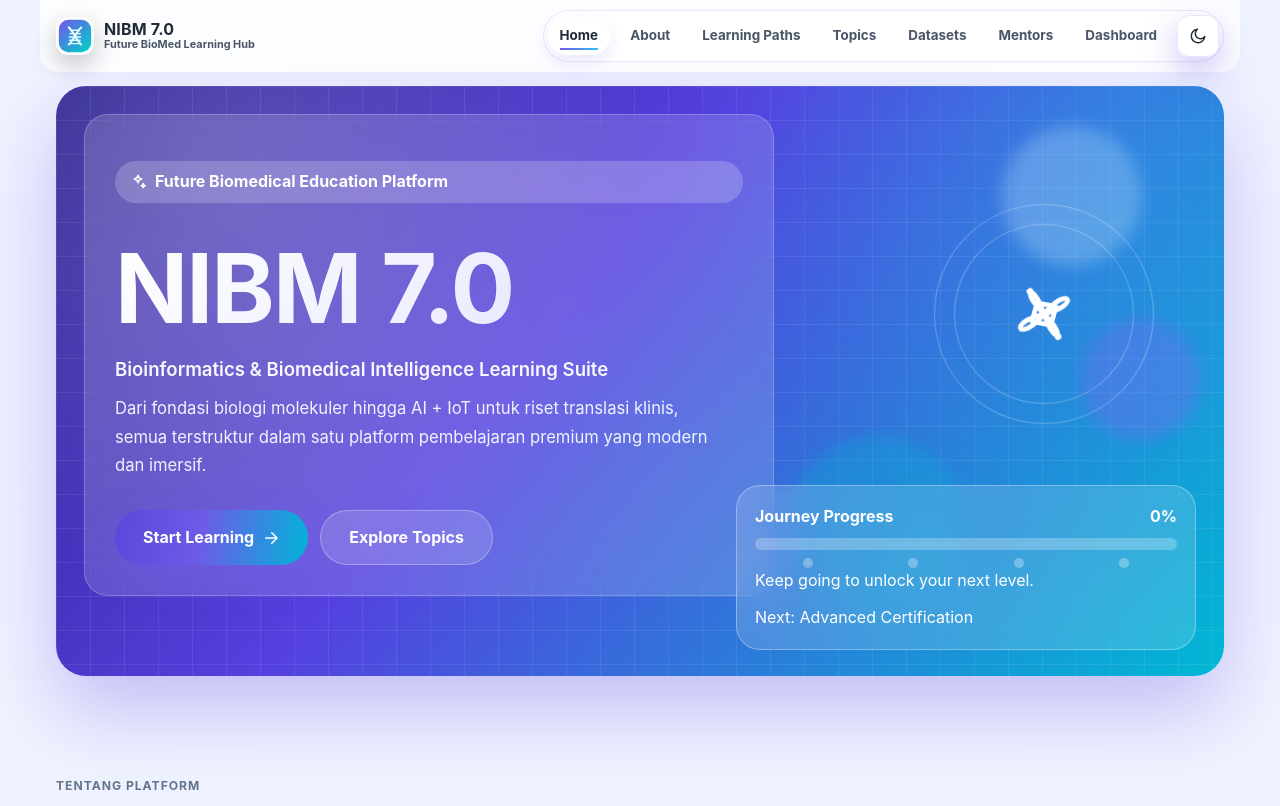
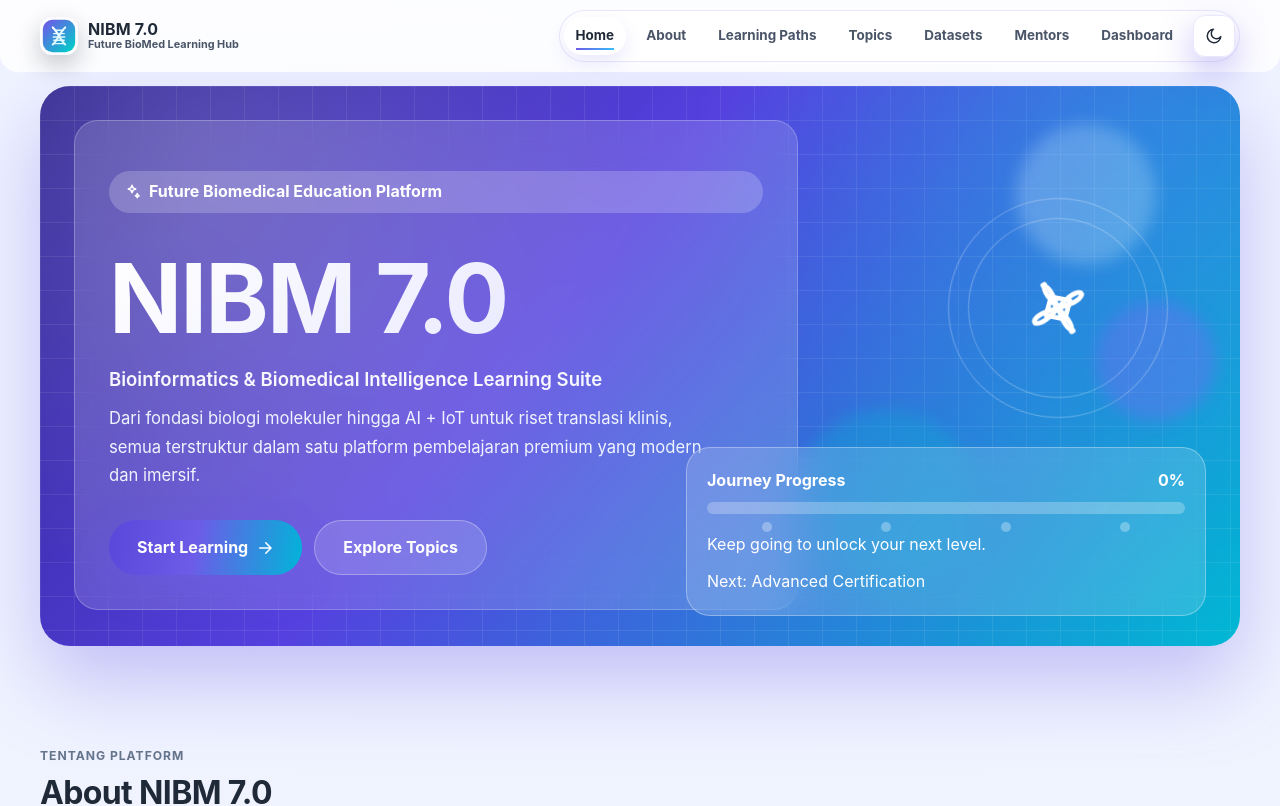
Before and after one commit to sobri3195/nibtm, a React (Vite) app: page / in a window 1280 px wide. Shown: the top 806 px of the page. Built offline with nearby package versions, Linux system fonts and the light colour scheme.

Commit message:
Adjust landing layout to wider desktop container

```diff
--- a/src/styles.css
+++ b/src/styles.css
@@ -14,7 +14,7 @@ html { scroll-behavior: smooth; }
 body { margin: 0; color: var(--text); font-family: Inter, ui-sans-serif, system-ui, sans-serif; line-height: 1.6; background: radial-gradient(circle at top, #eef2ff 0%, var(--bg) 40%); }
 body.dark { --text: #e2e8f0; --muted: #b2c0d3; --card: rgba(15, 23, 42, 0.85); --line: rgba(148, 163, 184, 0.22); background: radial-gradient(circle at top, #0f172a 0%, #020617 55%); }
 a { color: inherit; }
-.container { max-width: 1200px; margin: 0 auto; padding: 24px 16px 88px; }
+.container { width: 100%; max-width: 1400px; margin: 0 auto; padding: 24px 24px 88px; }
 
 main.container { padding-top: 14px; }
 section { margin-top: 0; padding: 88px 0; }
@@ -26,7 +26,7 @@ h1, h2, h3 { margin: 0; line-height: 1.2; letter-spacing: -0.02em; font-weight:
 .eyebrow { text-transform: uppercase; letter-spacing: .08em; color: #64748b; font-size: .76rem; font-weight: 700; margin-bottom: 8px; }
 .body-text { color: var(--muted); }
 
-.navbar { position: sticky; top: 0; z-index: 50; max-width: 1200px; margin: 0 auto; padding: 10px 16px; border-radius: 0 0 18px 18px; display:flex; align-items:center; justify-content:space-between; gap: 16px; }
+.navbar { position: sticky; top: 0; z-index: 50; width: 100%; max-width: 1400px; margin: 0 auto; padding: 10px 24px; border-radius: 0 0 18px 18px; display:flex; align-items:center; justify-content:space-between; gap: 16px; }
 .navbar.scrolled { backdrop-filter: blur(16px); background: rgba(255,255,255,.84); border:1px solid rgba(108,92,231,.16); border-top: 0; box-shadow: 0 16px 32px rgba(79, 70, 229, 0.12); }
 .glass { backdrop-filter: blur(14px); background: color-mix(in srgb, var(--card) 92%, transparent); }
 .brand { font-weight: 900; text-decoration: none; display: inline-flex; align-items: center; gap: 10px; }
@@ -46,10 +46,10 @@ nav a.active::after, nav a:hover::after { transform: scaleX(1); }
 
 .card { border-radius: 20px; background: var(--card); border: 1px solid var(--line); box-shadow: 0 12px 34px rgba(108,92,231,.12); backdrop-filter: blur(12px); padding: 24px; }
 .glass-panel { border-radius: 24px; border: 1px solid rgba(255,255,255,.22); background: rgba(255,255,255,.15); backdrop-filter: blur(24px); }
-.hero { position:relative; min-height:590px; padding:28px; border-radius:30px; overflow:hidden; background: linear-gradient(130deg,#2d238f 0%,#5540df 42%, #00b8d4 100%); box-shadow:0 35px 80px rgba(108,92,231,.35); isolation: isolate; }
+.hero { position:relative; min-height:560px; height: auto; padding:34px; border-radius:30px; overflow:hidden; background: linear-gradient(130deg,#2d238f 0%,#5540df 42%, #00b8d4 100%); box-shadow:0 35px 80px rgba(108,92,231,.35); isolation: isolate; }
 .hero-grid-overlay { position:absolute; inset:0; background-image: linear-gradient(rgba(255,255,255,.08) 1px, transparent 1px), linear-gradient(90deg, rgba(255,255,255,.08) 1px, transparent 1px); background-size:34px 34px; }
 .hero-vignette { position:absolute; inset:0; background: radial-gradient(circle at 14% 14%, rgba(255, 255, 255, 0.16), transparent 38%), radial-gradient(circle at 90% 10%, rgba(56, 189, 248, 0.24), transparent 36%); z-index:1; }
-.hero-content { position:relative; z-index:2; max-width:690px; padding:30px; display: grid; gap: 12px; }
+.hero-content { position:relative; z-index:2; width: min(760px, 64%); max-width: none; padding:34px; display: grid; gap: 12px; }
 .hero-illustration { position:absolute; right:6%; top:20%; width:220px; height:220px; z-index:2; }
 .dna-orbit { position:absolute; inset: 0; border-radius: 50%; border: 1px solid rgba(255,255,255,.3); display:grid; place-items:center; animation:spin 12s linear infinite; }
 .dna-orbit.delay { inset: 20px; animation-direction: reverse; animation-duration: 9s; }
@@ -65,7 +65,7 @@ nav a.active::after, nav a:hover::after { transform: scaleX(1); }
 .btn-primary:hover,.btn-secondary:hover,button:hover { transform: translateY(-2px) scale(1.02); box-shadow: 0 18px 40px rgba(69, 57, 184, 0.4); }
 .full { width: 100%; }
 
-.hero-progress-card { position:absolute; right:28px; bottom:26px; width:min(460px,calc(100% - 56px)); padding:18px; color:white; z-index:3; border-color: rgba(255, 255, 255, 0.32); }
+.hero-progress-card { position:absolute; right:34px; bottom:30px; width:min(520px,calc(100% - 68px)); padding:20px; color:white; z-index:3; border-color: rgba(255, 255, 255, 0.32); }
 .progress-label { display:flex; justify-content:space-between; font-weight:700; margin-bottom:8px; }
 .progress-bar { width:100%; height:12px; border-radius:999px; background:rgba(255,255,255,.25); overflow:hidden; }
 .progress-bar>div { height:100%; background: linear-gradient(90deg,var(--secondary),#67e8f9); border-radius:inherit; transition: width 1.5s ease-out; }
@@ -151,30 +151,36 @@ th,td { text-align:left; border-bottom: 1px solid var(--line); padding:10px; }
 .about-feature-card:hover { transform: translateY(-2px); box-shadow: 0 12px 28px rgba(79, 70, 229, 0.12); }
 .about-feature-card h3 { font-size: 1rem; margin-bottom: 6px; }
 
-.cta { margin: 0 auto 24px; max-width: 1200px; text-align:center; background: linear-gradient(130deg, #5140d5, #6C5CE7, #00CEC9); color:white; }
+.cta { margin: 0 auto 24px; width: 100%; max-width: 1400px; text-align:center; background: linear-gradient(130deg, #5140d5, #6C5CE7, #00CEC9); color:white; }
 .cta p { opacity:.9; }
-.footer { padding: 24px 16px 0; color: var(--muted); }
-.footer-grid { max-width:1200px; margin:0 auto; display:grid; gap:24px; grid-template-columns: repeat(3,minmax(0,1fr)); }
+.footer { padding: 24px 24px 0; color: var(--muted); }
+.footer-grid { width: 100%; max-width:1400px; margin:0 auto; display:grid; gap:24px; grid-template-columns: repeat(3,minmax(0,1fr)); }
 .footer-grid h3 { color:var(--text); margin-bottom:8px; }
 .footer-grid a { display:block; margin-bottom:6px; text-decoration:none; }
 .newsletter { display:flex; gap:8px; }
-.copyright { max-width:1200px; margin:20px auto 0; border-top:1px solid var(--line); padding:14px 0 24px; }
+.copyright { width: 100%; max-width:1400px; margin:20px auto 0; border-top:1px solid var(--line); padding:14px 0 24px; }
 
 .skeleton { height:180px; border-radius:16px; background: linear-gradient(90deg,#e2e8f0,#f1f5f9,#e2e8f0); background-size:200% 100%; animation:pulse 1.4s infinite; margin-bottom:16px; }
 .hero-skeleton { height:340px; }
 @keyframes pulse { from { background-position:200% 0; } to { background-position:-200% 0; } }
 .toast { position:fixed; right:16px; bottom:16px; background:#0f172a; color:#fff; padding:10px 14px; border-radius:12px; z-index:60; }
 
+@media (min-width: 1024px) {
+  .container, .navbar, .footer { padding-left: 40px; padding-right: 40px; }
+}
+
 @media (max-width: 1024px) {
+  .container, .navbar, .footer { padding-left: 20px; padding-right: 20px; }
   .cols-3 { grid-template-columns: repeat(2,minmax(0,1fr)); }
   .hero { min-height: 620px; }
+  .hero-content { width: min(760px, 72%); padding: 28px; }
   .hero-progress-card { right: 18px; bottom: 18px; width: min(520px, calc(100% - 36px)); }
   .about-stats { grid-template-columns: repeat(2,minmax(0,1fr)); }
   .about-feature-grid { grid-template-columns: 1fr; }
 }
 @media (max-width: 768px) {
   section { padding: 62px 0; }
-  .container { padding-left: 12px; padding-right: 12px; }
+  .container, .navbar, .footer { padding-left: 12px; padding-right: 12px; }
   main.container { padding-top: 8px; }
   .brand small { display: none; }
   .brand strong { font-size: .94rem; }
@@ -187,7 +193,7 @@ th,td { text-align:left; border-bottom: 1px solid var(--line); padding:10px; }
   .cols-2,.cols-3,.about-grid { grid-template-columns: 1fr; }
   .toolbar,.newsletter { flex-direction:column; }
   .hero { min-height: 660px; padding: 16px; }
-  .hero-content { padding: 20px; }
+  .hero-content { width: 100%; padding: 20px; }
   .heading-xl { font-size: clamp(2rem, 10vw, 3.2rem); }
   .hero-progress-card { right: 12px; bottom: 12px; width: calc(100% - 24px); padding: 14px; }
   .hero-illustration { opacity: .24; right: -54px; top: 14%; width: 180px; height: 180px; }
```
